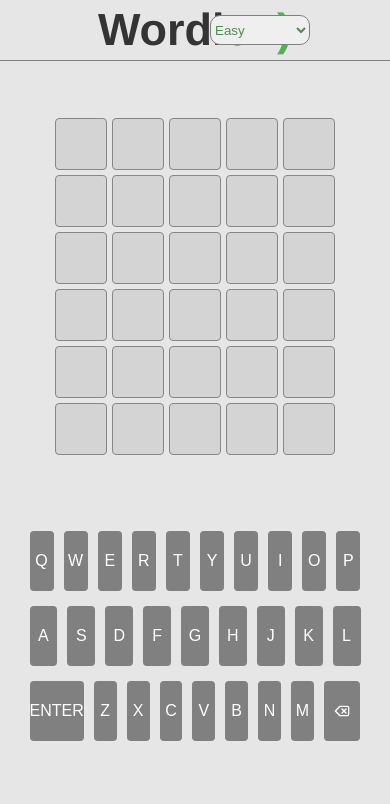
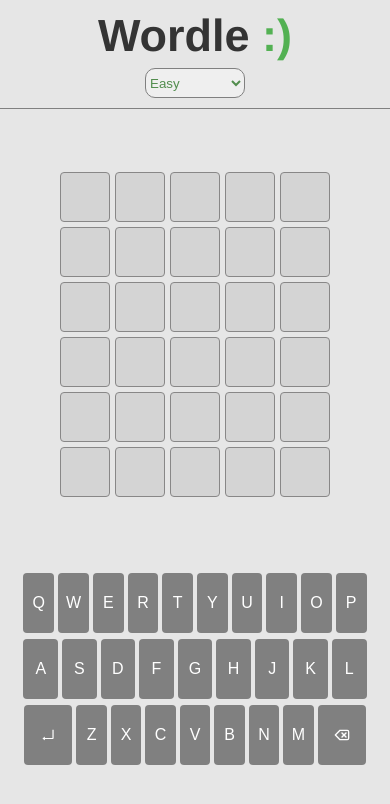
Before and after one commit to Boldi247/react-wordle, a React (Create React App) app: page / in a window 390 px wide. Shown: the top 804 px of the page. Built offline with nearby package versions, Linux system fonts and the light colour scheme.

Commit message:
mobile ready

```diff
--- a/src/App.css
+++ b/src/App.css
@@ -14,12 +14,17 @@
   background-color: #e6e6e6;
 }
 
+* {
+  box-sizing: border-box;
+  margin: 0;
+  padding: 0
+}
+
 .title {
   color: rgb(52, 52, 52);
 }
 
 nav {
-  height: 60px;
   width: 100%;
   margin: 0;
   border-bottom: 1px solid grey;
@@ -28,11 +33,12 @@
   display: flex;
   align-items: center;
   justify-content: center;
+  flex-direction: column;
+  gap: 6px;
+  padding: 10px;
 }
 
 .difficulty-select {
-  position: absolute;
-  right: 80px;
   width: 100px;
   height: 30px;
   border: 1px solid grey;
@@ -114,27 +120,27 @@
   flex-direction: row;
   display: flex;
   justify-content: center;
-  margin: 5px;
+  margin: 2px;
 }
 .line2 {
   flex: 33%;
   display: flex;
   flex-direction: row;
   justify-content: center;
-  margin: 5px;
+  margin: 2px;
 }
 .line3 {
   flex: 33%;
   display: flex;
   flex-direction: row;
   justify-content: center;
-  margin: 5px;
+  margin: 2px;
 }
 
 .key {
   width: 50px;
   height: 60px;
-  margin: 5px;
+  margin: 2px;
   border-radius: 4px;
   display: grid;
   place-items: center;
--- a/src/components/Key.jsx
+++ b/src/components/Key.jsx
@@ -2,6 +2,7 @@
 import { LuDelete } from "react-icons/lu";
 import { useContext } from "react";
 import { AppContext } from "../App";
+import { AiOutlineEnter } from "react-icons/ai";
 
 const Key = ({ keyVal, bigKey, disabled }) => {
   const { onSelectLetter, onDelete, onEnter } = useContext(AppContext);
@@ -16,12 +17,22 @@
     }
   };
 
+  const renderKey = (keyVal) => {
+    if (keyVal === "ENTER") {
+      return <AiOutlineEnter />;
+    } else if (keyVal === "BACKSPACE") {
+      return <LuDelete />;
+    } else {
+      return keyVal;
+    }
+  }
+
   return (
     <div
       className={`key ${bigKey ? "big" : disabled && "disabled"}`}
       onClick={selectLetter}
     >
-      {keyVal === "BACKSPACE" ? <LuDelete /> : keyVal}
+      {renderKey(keyVal)}
     </div>
   );
 };
--- a/src/components/Keyboard.jsx
+++ b/src/components/Keyboard.jsx
@@ -34,7 +34,7 @@
         }
       });
     }
-  });
+  }, [ onEnter, onDelete, onSelectLetter, keys1, keys2, keys3]);
 
   useEffect(() => {
     document.addEventListener("keydown", handleKeyboard);
```
